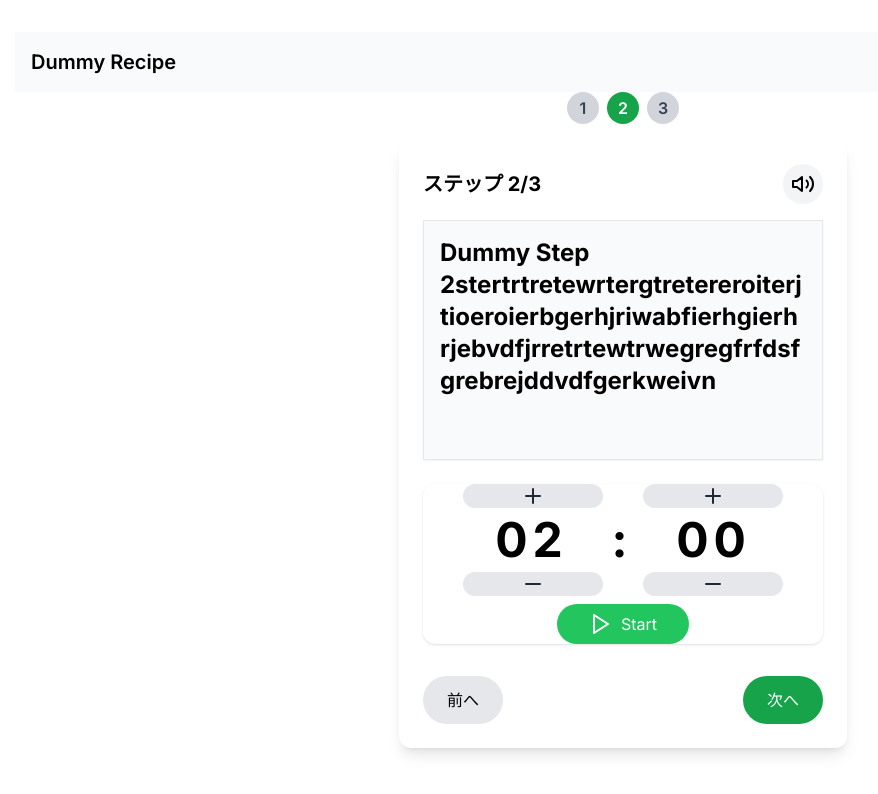
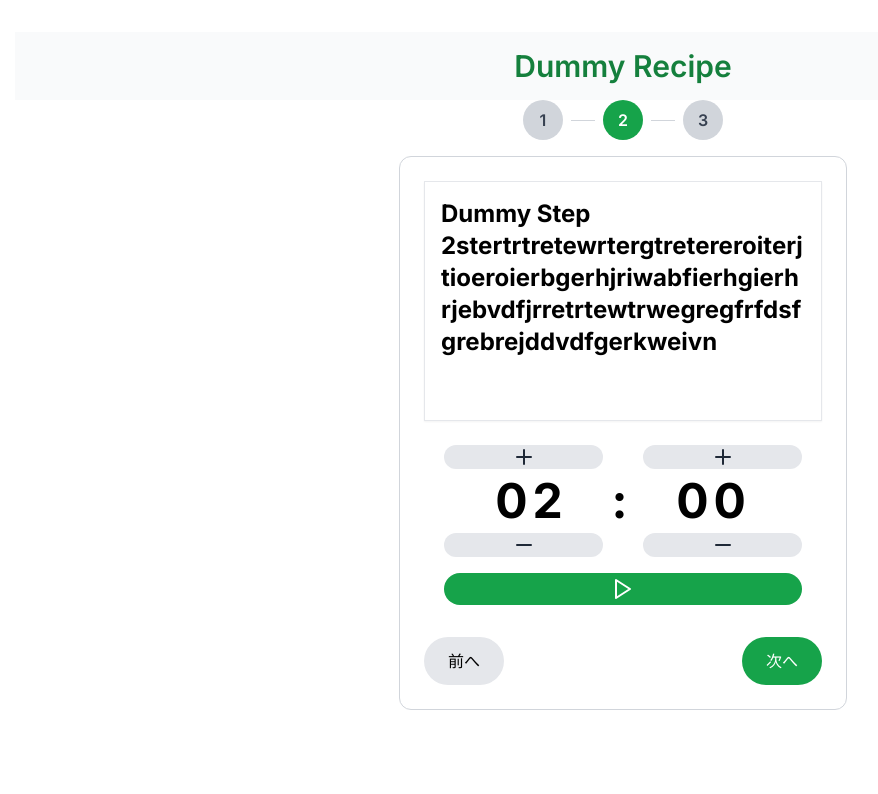
Before and after one commit to yusa-bot/cooking-assistant, a Next.js app: page /cooking/steps in a window 1280 px wide. Both pictures are taken after a click on the button "次へ". Shown: the top 794 px of the page, without its empty margins (17-895 px from the left). Built offline with nearby package versions, Linux system fonts and the light colour scheme.

Commit message:
style: Improve layout and styling of TimerUI component

```diff
--- a/app/cooking/steps/page.tsx
+++ b/app/cooking/steps/page.tsx
@@ -64,42 +64,33 @@ export default function RecipeStepsPage() {
 
   return (
     <main className="flex min-h-screen flex-col p-4 md:p-8">
-      <header className="flex items-center  sticky top-0 bg-gray-50 p-4 z-10">
-        <h1 className="text-xl font-semibold">{recipe.title}</h1>
-        <div className="w-6" />
+      <header className="flex items-center justify-center sticky top-0 bg-gray-50 p-4 z-10">
+        <h1 className="text-3xl font-semibold text-green-700">{recipe.title}</h1>
       </header>
-
-
-
       <div className="flex-1 flex flex-col items-center max-w-md mx-auto w-full">
-        <div className="mb-4 flex space-x-2">
+        <div className="mb-4 flex items-center">
           {recipe.steps.map((_, idx) => (
+        <>
+          {idx > 0 && (
+            <div className="w-6 h-px bg-gray-300 mx-2" />
+          )}
           <button
             key={idx}
             onClick={() => setCurrentStepIndex(idx)}
-              className={`w-8 h-8 flex items-center justify-center rounded-full font-semibold ${
-                idx === currentStepIndex
+            className={`
+              w-10 h-10 flex items-center justify-center rounded-full font-semibold
+              ${idx === currentStepIndex
                 ? "bg-green-600 text-white"
-                  : "bg-gray-300 text-gray-700"
-              }`}
+                : "bg-gray-300 text-gray-700"}
+            `}
           >
             {idx + 1}
           </button>
+        </>
           ))}
         </div>
 
-        <div className="bg-white dark:bg-gray-800 p-6 rounded-xl shadow-lg w-full mb-24">
-          <div className="flex justify-between items-center mb-4">
-            <span className="text-xl font-bold">ステップ {currentStepIndex + 1}/{recipe.steps.length}</span>
-            <button
-              onClick={() => speakInstruction(step.instruction)}
-              aria-label={isSpeaking ? "音声読み上げ停止" : "音声読み上げ"}
-              className={isSpeaking ? "bg-blue-500 text-white p-2 rounded-full" : "bg-gray-100 p-2 rounded-full"}
-            >
-              <Volume2 />
-            </button>
-          </div>
-
+        <div className="bg-white dark:bg-gray-800 p-6 rounded-xl border border-gray-300 dark:border-gray-800 w-full mb-24">
           <section
             aria-labelledby="instruction-section"
             className="mb-6 w-full"
@@ -113,7 +104,6 @@ export default function RecipeStepsPage() {
                 overflow-x-hidden
                 whitespace-normal break-words
                 p-4
-                bg-gray-50 dark:bg-gray-700
                 border border-gray-200 dark:border-gray-600
                 rounded-lg
                 shadow-sm
--- a/components/ui/TimerUI.tsx
+++ b/components/ui/TimerUI.tsx
@@ -51,9 +51,9 @@ export default function TimerUI({ initialTime }: TimerUIProps) {
     })
 
   return (
-    <div className="bg-white dark:bg-gray-800 px-8 rounded-xl shadow flex flex-col items-center space-y-2 w-full">
+    <div className="bg-white dark:bg-gray-800 px-5 rounded-xl  flex flex-col items-center space-y-2 w-full">
       {/* ±ボタンを常にレンダリングしてレイアウトを維持。実行中は visibility を off に */}
-      <div className={`flex gap-10 w-full px-2 ${running ? "invisible" : ""}`}>
+      <div className={`flex gap-10 w-full ${running ? "invisible" : ""}`}>
         <button
           onClick={() => adjustMinutes(1)}
           className="flex-1 bg-gray-200 dark:bg-gray-700 text-gray-800 dark:text-gray-200 rounded-full flex items-center justify-center"
@@ -76,7 +76,7 @@ export default function TimerUI({ initialTime }: TimerUIProps) {
       </div>
 
       {/* ±ボタン */}
-      <div className={`flex gap-10 w-full px-2 ${running ? "invisible" : ""}`}>
+      <div className={`flex gap-10 w-full ${running ? "invisible" : ""}`}>
         <button
           onClick={() => adjustMinutes(-1)}
           className="flex-1 bg-gray-200 dark:bg-gray-700 text-gray-800 dark:text-gray-200 rounded-full flex items-center justify-center"
@@ -92,20 +92,20 @@ export default function TimerUI({ initialTime }: TimerUIProps) {
       </div>
 
       {/* 開始/停止 */}
-      <div>
+      <div className="flex-1 flex items-center justify-center w-full py-2">
         {running ? (
           <button
-        onClick={stop}
-        className="px-8 py-2 bg-green-700 hover:bg-green-800 text-white rounded-full flex items-center justify-center"
+            onClick={stop}
+            className="px-8 py-1 bg-green-700 hover:bg-green-800 text-white rounded-full flex items-center justify-center w-full"
           >
-        <Square className="mr-2" />Stop
+            <Square />
           </button>
         ) : (
           <button
-        onClick={start}
-        className="px-8 py-2 bg-green-500 hover:bg-green-600 text-white rounded-full flex items-center justify-center"
+            onClick={start}
+            className="px-8 py-1 bg-green-600 hover:bg-green-700 text-white rounded-full flex items-center justify-center w-full"
           >
-        <Play className="mr-2" />Start
+            <Play />
           </button>
         )}
       </div>
```
Lines whose indentation alone changed are shown as unchanged.
